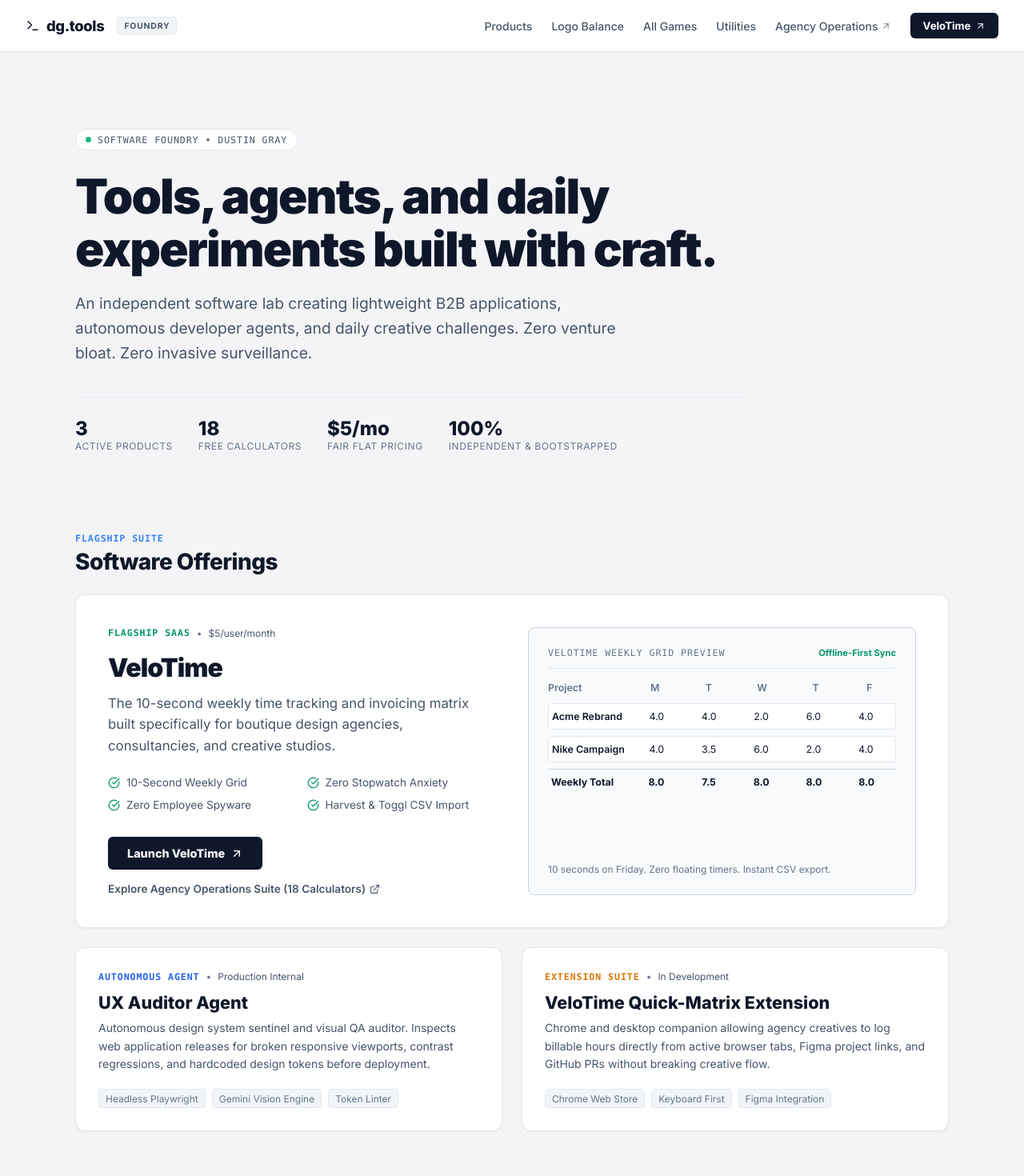
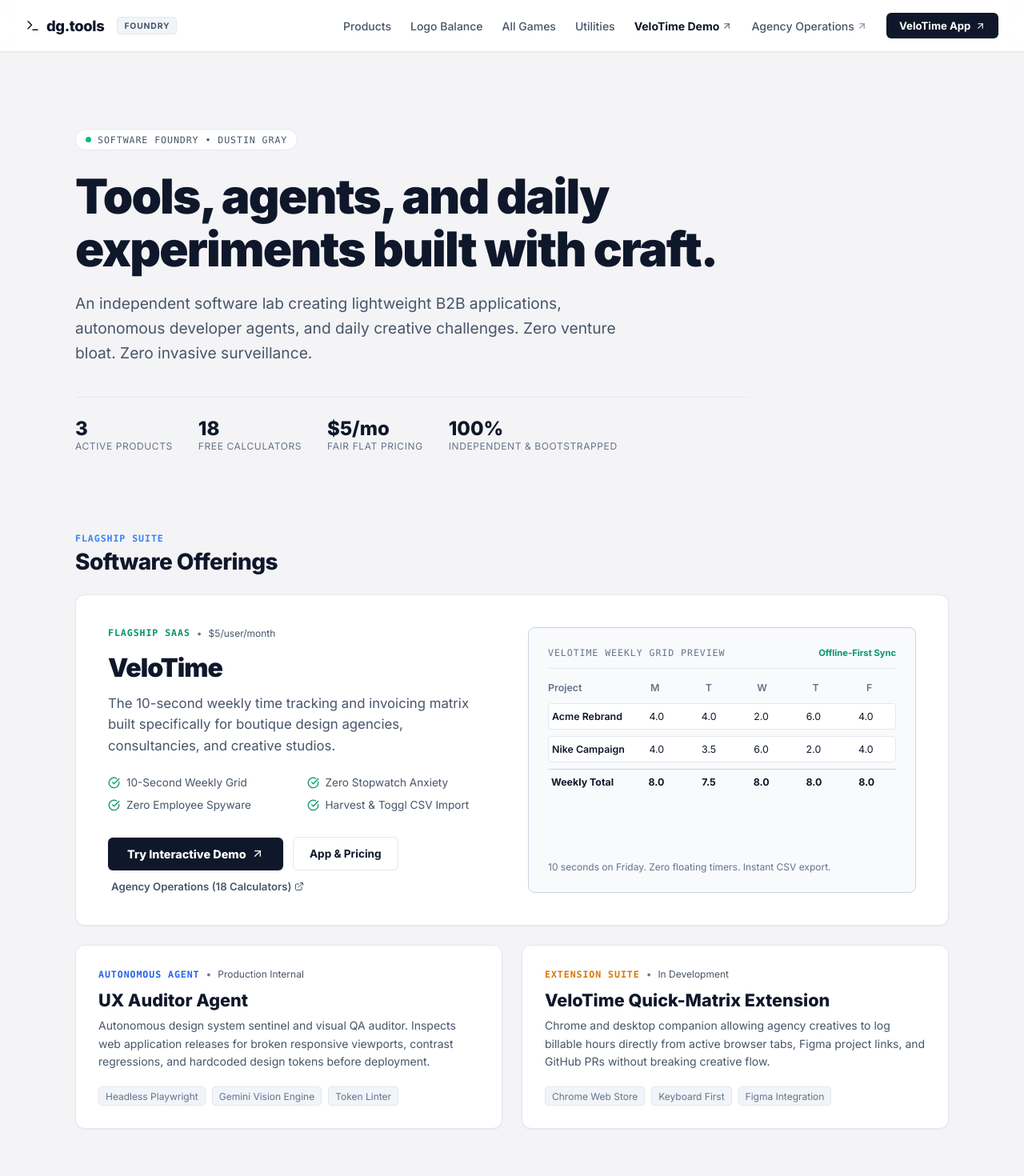
Before and after one commit to 1d2g/noble-lovelace, a Next.js app: page / in a window 1280 px wide. Shown: the top 1470 px of the page at 80% size. Built offline with nearby package versions, Linux system fonts and the light colour scheme.

Commit message:
feat(demo): link dg.tools navigation and feature cards to live VeloTime interactive demo

```diff
--- a/src/app/components/Navigation.tsx
+++ b/src/app/components/Navigation.tsx
@@ -28,6 +28,16 @@ export default function Navigation() {
           Utilities
         </Link>
         <a
+          href="https://velotime.dg.tools/demo"
+          target="_blank"
+          rel="noopener noreferrer"
+          className="nav-link"
+          style={{ display: 'inline-flex', alignItems: 'center', gap: '0.2rem', color: 'var(--text-primary)', fontWeight: 700 }}
+        >
+          <span>VeloTime Demo</span>
+          <ArrowUpRight size={13} style={{ opacity: 0.7 }} />
+        </a>
+        <a
           href="https://velotime.dg.tools/tools"
           target="_blank"
           rel="noopener noreferrer"
@@ -43,7 +53,7 @@ export default function Navigation() {
           rel="noopener noreferrer"
           className="nav-cta"
         >
-          <span>VeloTime</span>
+          <span>VeloTime App</span>
           <ArrowUpRight size={13} />
         </a>
       </div>
--- a/src/app/games/logo-balance/LogoBalanceGame.tsx
+++ b/src/app/games/logo-balance/LogoBalanceGame.tsx
@@ -1000,7 +1000,7 @@ export default function LogoBalanceGame() {
         </div>
 
         <a
-          href="https://velotime.dg.tools"
+          href="https://velotime.dg.tools/demo"
           target="_blank"
           rel="noopener noreferrer"
           style={{
--- a/src/app/games/page.tsx
+++ b/src/app/games/page.tsx
@@ -185,7 +185,7 @@ export default function GamesHubPage() {
         </div>
 
         <a
-          href="https://velotime.dg.tools"
+          href="https://velotime.dg.tools/demo"
           target="_blank"
           rel="noopener noreferrer"
           style={{
@@ -201,7 +201,7 @@ export default function GamesHubPage() {
             boxShadow: '0 4px 12px rgba(15, 23, 42, 0.12)'
           }}
         >
-          <span>Explore VeloTime</span>
+          <span>Try 10-Sec Demo</span>
           <ArrowUpRight size={14} />
         </a>
       </div>
--- a/src/app/page.tsx
+++ b/src/app/page.tsx
@@ -114,9 +114,9 @@ export default function Home() {
                 </div>
               </div>
 
-              <div style={{ display: 'flex', flexWrap: 'wrap', gap: '1rem', alignItems: 'center' }}>
+              <div style={{ display: 'flex', flexWrap: 'wrap', gap: '0.75rem', alignItems: 'center' }}>
                 <a
-                  href="https://velotime.dg.tools"
+                  href="https://velotime.dg.tools/demo"
                   target="_blank"
                   rel="noopener noreferrer"
                   style={{
@@ -133,8 +133,29 @@ export default function Home() {
                     boxShadow: '0 1px 3px rgba(0,0,0,0.1)'
                   }}
                 >
-                  <span>Launch VeloTime</span>
+                  <span>Try Interactive Demo</span>
                   <ArrowUpRight size={16} />
+                </a>
+
+                <a
+                  href="https://velotime.dg.tools"
+                  target="_blank"
+                  rel="noopener noreferrer"
+                  style={{
+                    backgroundColor: 'var(--bg-card)',
+                    color: 'var(--text-primary)',
+                    fontWeight: 700,
+                    fontSize: '0.85rem',
+                    padding: '0.75rem 1.25rem',
+                    borderRadius: '6px',
+                    border: '1px solid var(--border-subtle)',
+                    display: 'inline-flex',
+                    alignItems: 'center',
+                    gap: '0.4rem',
+                    transition: 'all 0.15s ease'
+                  }}
+                >
+                  <span>App &amp; Pricing</span>
                 </a>
 
                 <a
@@ -143,15 +164,16 @@ export default function Home() {
                   rel="noopener noreferrer"
                   style={{
                     color: 'var(--text-secondary)',
-                    fontSize: '0.85rem',
+                    fontSize: '0.825rem',
                     fontWeight: 600,
                     display: 'inline-flex',
                     alignItems: 'center',
-                    gap: '0.3rem'
+                    gap: '0.25rem',
+                    marginLeft: '0.25rem'
                   }}
                 >
-                  <span>Explore Agency Operations Suite (18 Calculators)</span>
-                  <ExternalLink size={13} />
+                  <span>Agency Operations (18 Calculators)</span>
+                  <ExternalLink size={12} />
                 </a>
               </div>
             </div>
```
